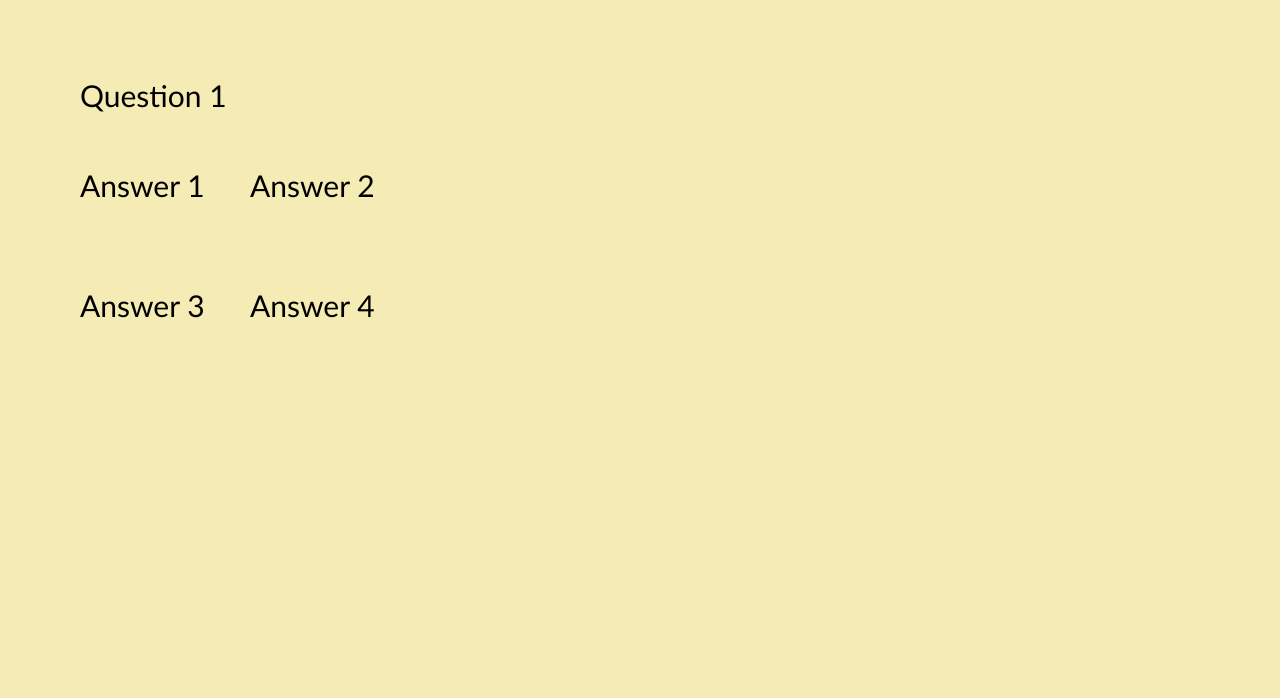
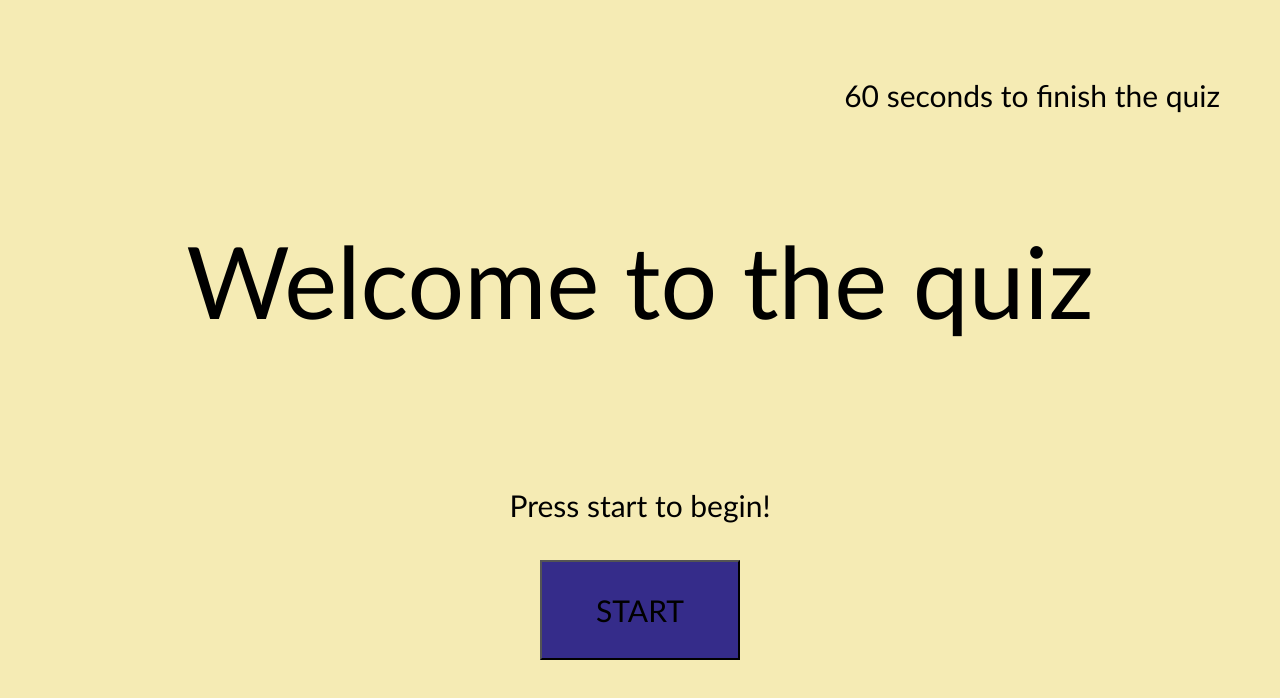
Before and after one commit to Jake-Orch/Quiz, a plain HTML site: page index.html in a window 1280 px wide. Drawn offline with Linux system fonts and the light colour scheme.

Commit message:
timer and click eventListener added to questions

```diff
--- a/assets/script.js
+++ b/assets/script.js
@@ -1,9 +1,53 @@
 //create variables for elements i want to create
 //when i click start set the first div display to block, also, set the begin div display to none
 //
+var timeEl = document.getElementById("time")
 var beginEl = document.getElementById("begin");
+var beginBtn = document.body.children[1].children[2];
 var question1 = document.getElementById("question1");
 var question2 = document.getElementById("question2");
 var question3 = document.getElementById("question3");
 var question4 = document.getElementById("question4");
 var question5 = document.getElementById("question5");
+var allQuestions = document.getElementById("questions")
+
+var timeLeft = 60;
+timeEl.textContent = timeLeft + " seconds to finish the quiz"
+function countDown() {
+    var timeInterval = setInterval(function () {
+        timeLeft--;
+        timeEl.textContent = timeLeft + " seconds left"
+
+        if (timeLeft <= 15 && timeLeft > 0) {
+            timeEl.textContent = timeLeft + " seconds left, Hurry!"
+        } else if (timeLeft <= 0) {
+            clearInterval(timeInterval);
+            // add end game function here
+            timeEl.setAttribute('style', 'display: none');
+            allQuestions.setAttribute('style', 'display: none')
+        }
+    }, 1000);
+}
+
+beginBtn.addEventListener('click', function () {
+    countDown()
+    beginEl.setAttribute('style', 'display: none');
+    question1.setAttribute('style', 'display: block');
+});
+
+
+allQuestions.addEventListener('click', function (event) {
+    var target = event.target;
+    var questionBox = target.parentElement.parentElement;
+    const state = target.getAttribute('data-state');
+    if (state === "correct") {
+    console.log("correct");
+    console.log(this);
+    console.log(target.parentElement.parentElement);
+    questionBox.setAttribute('style', 'display: none');
+    questionBox.nextElementSibling.setAttribute('style', 'display: block');
+    } else {
+        timeLeft = timeLeft - 5;
+
+    }
+});
--- a/assets/style.css
+++ b/assets/style.css
@@ -7,6 +7,13 @@ body {
     background-color: #f5ebb4;
 }
 
+#time {
+    font-family: var(--font);
+    display: flex;
+    justify-content: flex-end;
+    margin-right: 60px;
+}
+
 ul {
     list-style-type: none;
 }
@@ -14,7 +21,7 @@ ul {
 .begin {
     font-family: var(--font);
     display: flex;
-    display: none;
+    /*display: none; */
     flex-direction: column;
 }
 
@@ -41,7 +48,7 @@ button {
 
 .box {
     position: absolute;
-    /* display: none; */
+    display: none;
     font-family: var(--font);
     font-size: 30px;
     margin: 80px;
@@ -64,7 +71,7 @@ li{
     margin: 30px 20px 60px 0;
 }
 
-#question2,
+/*#question2,
 #question3,
 #question4,
 #question5 {
--- a/index.html
+++ b/index.html
@@ -11,57 +11,59 @@
 </head>
 
 <body>
-    <div class="begin">
+    <p id="time"></p>
+    <div class="begin" id="begin">
         <h1>Welcome to the quiz</h1>
         <p>Press start to begin!</p>
         <button>START</button>
     </div>
+    <div id="questions">
         <div class="box" id="question1">
             <h2>Question 1</h2>
             <ul>
-            <li>Answer 1</li>
-            <li>Answer 2</li>
-            <li>Answer 3</li>
-            <li>Answer 4</li>
+                <li id="wrong" data-state="wrong">Answer 1</li>
+                <li id="wrong" data-state="wrong">Answer 2</li>
+                <li id="correct" data-state="correct">Answer 3</li>
+                <li id="wrong" data-state="wrong">Answer 4</li>
             </ul>
         </div>
         <div class="box" id="question2">
             <h2>Question 2</h2>
             <ul>
-            <li>Answer 1</li>
-            <li>Answer 2</li>
-            <li>Answer 3</li>
-            <li>Answer 4</li>
+                <li id="correct" data-state="correct">Answer 1</li>
+                <li id="wrong" data-state="wrong">Answer 2</li>
+                <li id="wrong" data-state="wrong">Answer 3</li>
+                <li id="wrong" data-state="wrong">Answer 4</li>
             </ul>
         </div>
         <div class="box" id="question3">
             <h2>Question 3</h2>
             <ul>
-            <li>Answer 1</li>
-            <li>Answer 2</li>
-            <li>Answer 3</li>
-            <li>Answer 4</li>
+                <li id="wrong" data-state="wrong">Answer 1</li>
+                <li id="correct" data-state="correct">Answer 2</li>
+                <li id="wrong" data-state="wrong">Answer 3</li>
+                <li id="wrong" data-state="wrong">Answer 4</li>
             </ul>
         </div>
         <div class="box" id="question4">
             <h2>Question 4</h2>
             <ul>
-            <li>Answer 1</li>
-            <li>Answer 2</li>
-            <li>Answer 3</li>
-            <li>Answer 4</li>
+                <li id="wrong" data-state="wrong">Answer 1</li>
+                <li id="wrong" data-state="wrong">Answer 2</li>
+                <li id="wrong" data-state="wrong">Answer 3</li>
+                <li id="correct" data-state="correct">Answer 4</li>
             </ul>
         </div>
         <div class="box" id="question5">
             <h2>Question 5</h2>
             <ul>
-            <li>Answer 1</li>
-            <li>Answer 2</li>
-            <li>Answer 3</li>
-            <li>Answer 4</li>
+                <li id="correct" data-state="correct">Answer 1</li>
+                <li id="wrong" data-state="wrong">Answer 2</li>
+                <li id="wrong" data-state="wrong">Answer 3</li>
+                <li id="wrong" data-state="wrong">Answer 4</li>
             </ul>
         </div>
-
+    </div>
 
     <script src="./assets/script.js"></script>
 </body>
```
Lines whose indentation alone changed are shown as unchanged.
